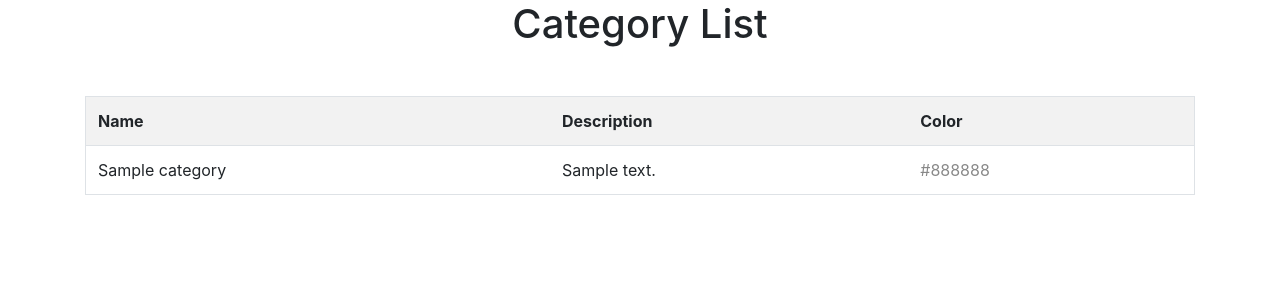
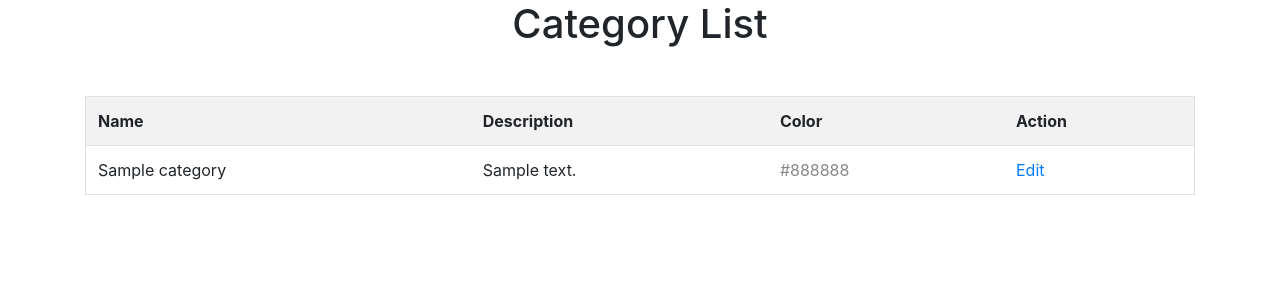
Before and after one commit to mishelshaji/Django-Course, a Django app: page /administrator/category/ in a window 1280 px wide. Shown: the part 56-356 px from the top of the page. Run offline with Django 3.2, Linux system fonts and the light colour scheme; tables that the repository leaves empty hold one stand-in row (values such as "Sample post"); some libraries are stand-ins or nearby versions.

Commit message:
Show 404 Page For Non-Existing Categories

```diff
--- a/Project 1 - Blog/blog/administrator/templates/administrator/category/list.html
+++ b/Project 1 - Blog/blog/administrator/templates/administrator/category/list.html
@@ -9,6 +9,7 @@
                 <th>Name</th>
                 <th>Description</th>
                 <th>Color</th>
+                <th>Action</th>
             </tr>
 
             {% for i in data %}
@@ -16,6 +17,9 @@
                 <td>{{ i.name }}</td>
                 <td>{{ i.description }}</td>
                 <td><span style="color: {{ i.color }}">{{ i.color }}</span></td>
+                <td>
+                    <a href="{% url 'admin_update_category' id=i.id %}">Edit</a>
+                </td>
             </tr>
             {% endfor %}
 
--- a/Project 1 - Blog/blog/administrator/views.py
+++ b/Project 1 - Blog/blog/administrator/views.py
@@ -1,4 +1,5 @@
-from django.shortcuts import render, HttpResponse
+from django.http.response import HttpResponseNotFound
+from django.shortcuts import render, HttpResponse, get_object_or_404
 from .models import *
 from .forms import *
 
@@ -26,7 +27,8 @@ def list_category(request):
     return render(request, 'administrator/category/list.html', context)
 
 def update_category(request, id):
-    category = Category.objects.get(id=id)
+    category = get_object_or_404(Category, id=id)
+
     if request.method == 'GET':
         context = {}
         context['form'] = CategoryForm(instance=category)
```
